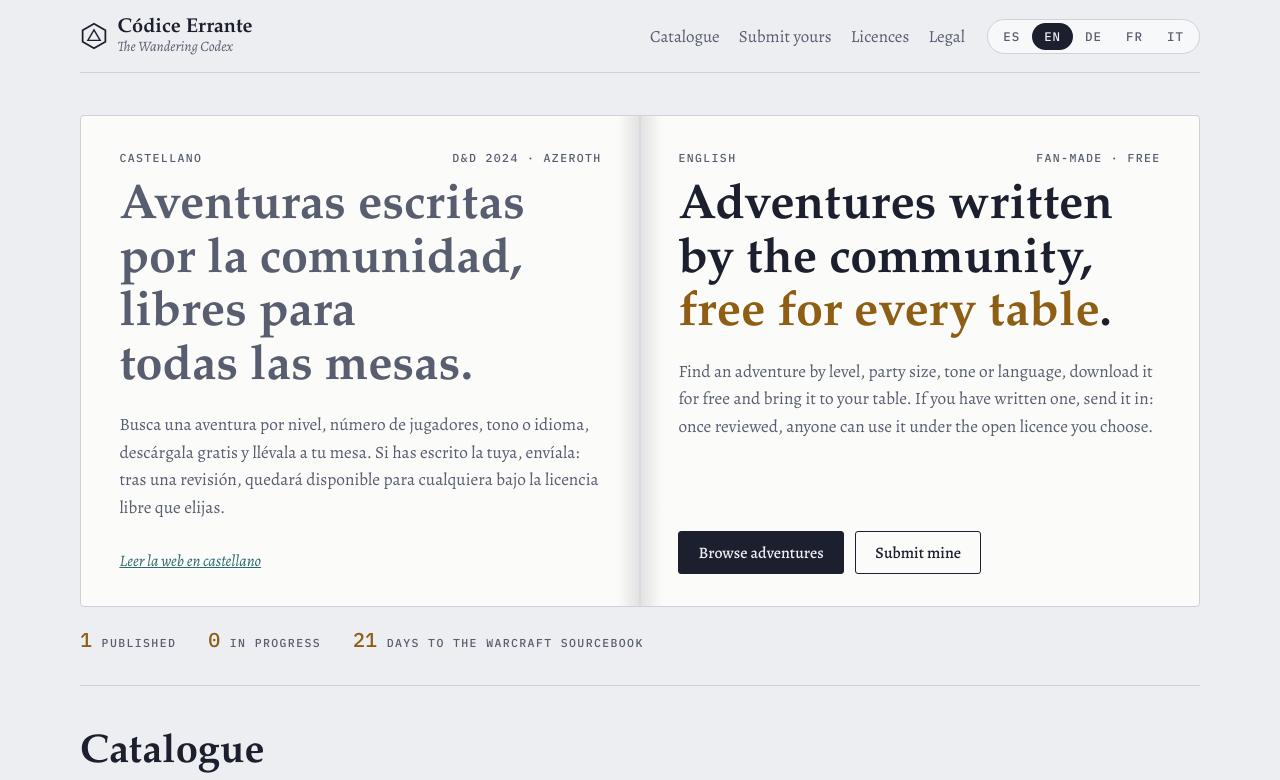
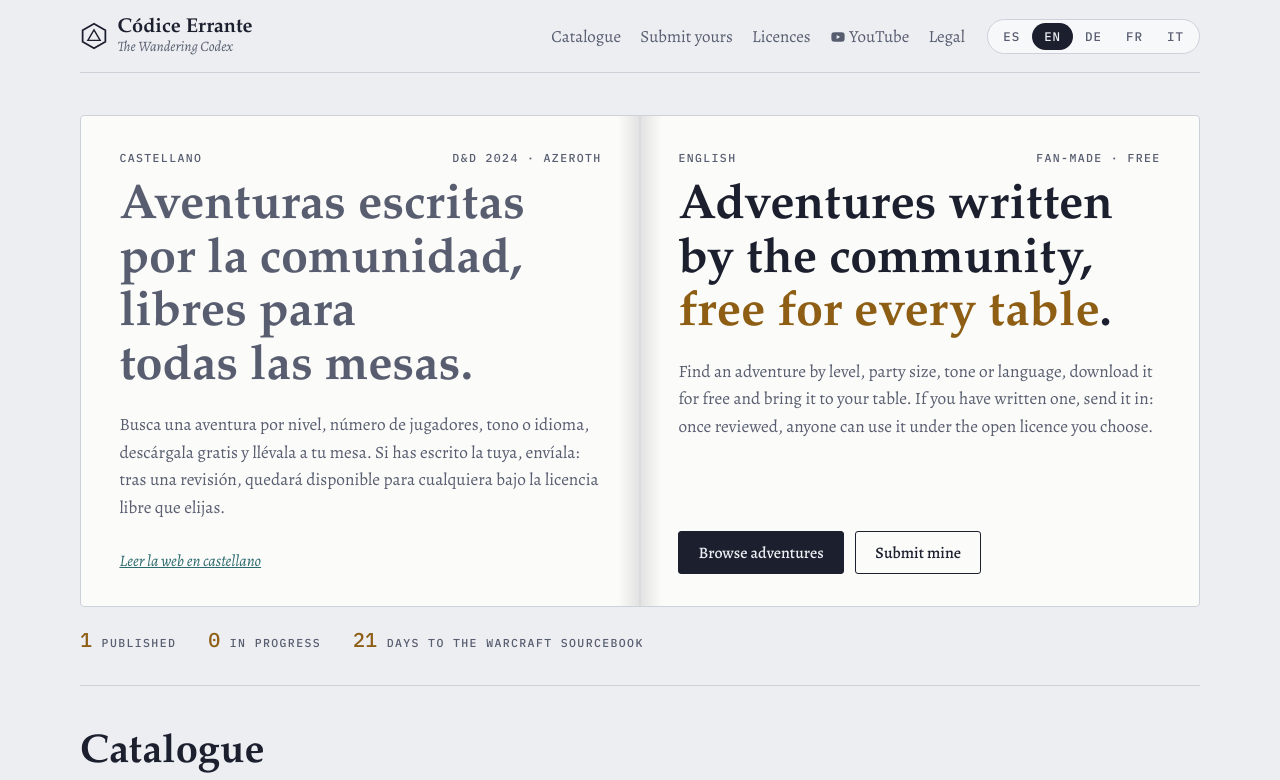
Before and after one commit to elcodiceerrante-maker/elcodiceerrante, a plain HTML site: page index.html in a window 1280 px wide. Shown: the top 780 px of the page. Drawn offline with nearby package versions, Linux system fonts and the light colour scheme; a web font is replaced by a local one.

Commit message:
Enlaza el canal de YouTube en el menú y en el pie
Co-Authored-By: Claude Opus 5.5 <noreply@anthropic.com>
Claude-Session: https://claude.ai/code/session_01Q6Qv3P141ezBnp4VqA4pTy

```diff
--- a/index.html
+++ b/index.html
@@ -647,7 +647,7 @@ footer{padding-block:2rem 3rem; color:var(--muted); font-size:.9rem; border-top:
 
   };
   /* Enlace al canal de YouTube: pega aquí la dirección del canal (p. ej. https://www.youtube.com/@tucanal) y el enlace aparecerá en el menú y en el pie. */
-  const YOUTUBE = "";
+  const YOUTUBE = "https://www.youtube.com/channel/UCqkMBa-Y_3hTQJdgcSPMHZw";
   const LICURL = {
     "CC BY-NC-SA 4.0": "https://creativecommons.org/licenses/by-nc-sa/4.0/deed.",
     "CC BY-NC 4.0": "https://creativecommons.org/licenses/by-nc/4.0/deed.",
```
